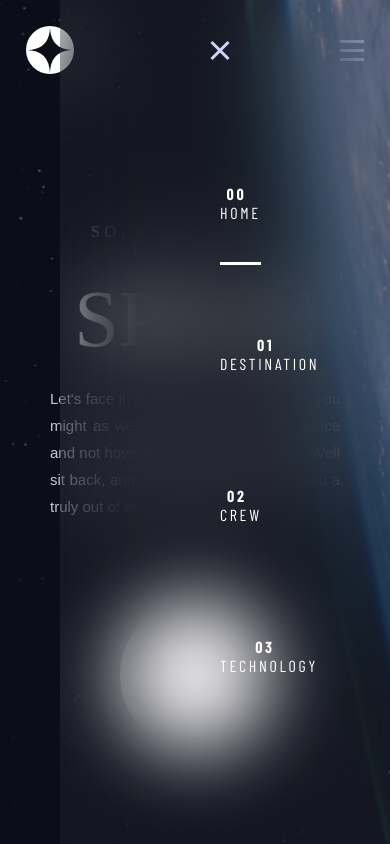
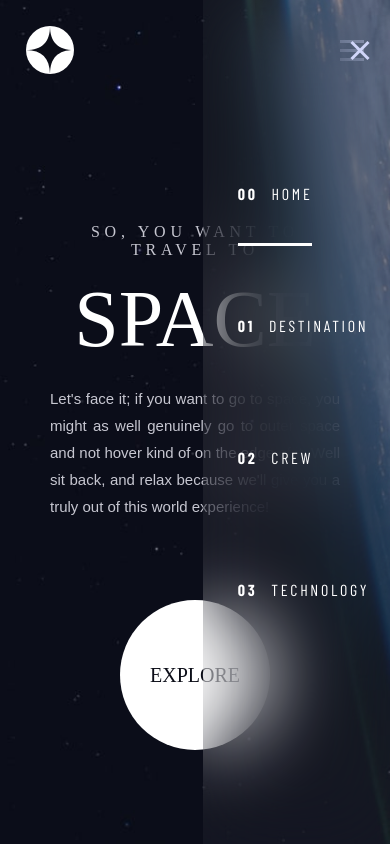
Before and after one commit to P1ETRO0/SPACE-PROJECT, a plain HTML site: page index.html in a window 390 px wide. Both pictures are taken after a click on the button "Abrir menu". Drawn offline with nearby package versions, Linux system fonts and the light colour scheme; a web font is replaced by a local one.

Commit message:
Corrige o layout do menu mobile

```diff
--- a/style.css
+++ b/style.css
@@ -594,13 +594,15 @@ body.tech {
     /* Flutua sobre todo o site */
     top: 0;
     right: 0;
-    width: 70%;
+    max-width: 255px;
+    width: 48%;
     height: 100vh;
     z-index: 100;
 
     /* Re-aplica o efeito de vidro */
     background-color: rgba(255, 255, 255, 0.04);
     backdrop-filter: blur(40px);
+    padding: 0;
   }
 
   /* 4. Mostra o botão de fechar quando o menu está aberto */
@@ -619,7 +621,7 @@ body.tech {
     align-items: flex-start;
     gap: 30px;
     padding-top: 60px;
-    padding-left: 30px;
+    padding-left: 35px;
   }
 
   /*? --- PÁGINA DESTINATION (TABLET) --- */
```
